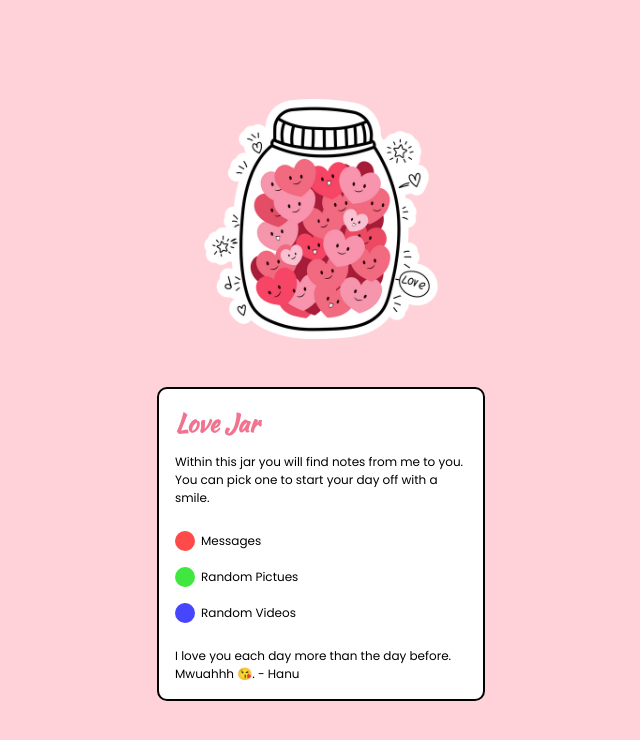
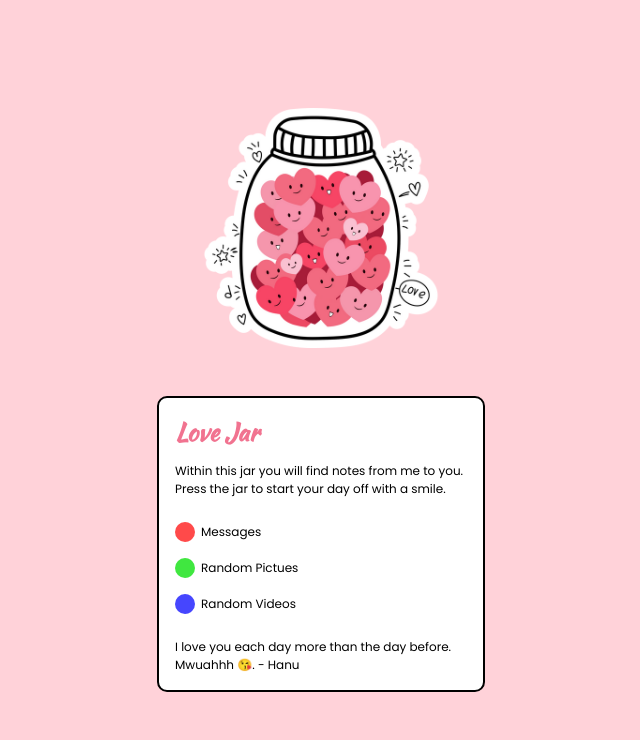
Before and after one commit to rhickwel/love-jar, a plain HTML site: page index.html in a window 1280 px wide. Shown: the whole page, without its empty margins (319-959 px from the left). Drawn offline with Linux system fonts and the light colour scheme.

Commit message:
index.html

```diff
--- a/index.html
+++ b/index.html
@@ -23,7 +23,7 @@
             <h1>Love Jar</h1>
 
             <p>
-                Within this jar you will find notes from me to you. You can pick one to start your day off with a smile.
+                Within this jar you will find notes from me to you. Press the jar to start your day off with a smile.
             </p>
 
             <ul>
```
